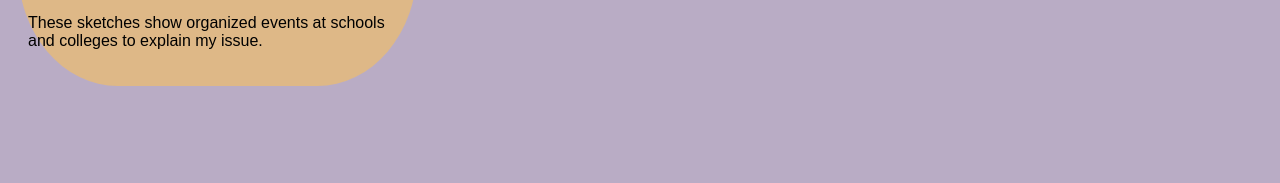
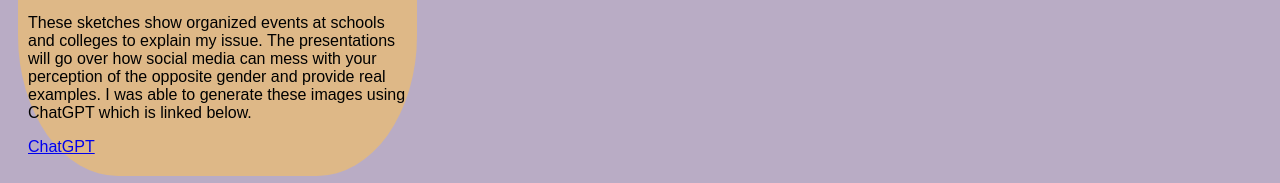
Before and after one commit to standridgezacharyc/standridgezacharyc.github.io, a plain HTML site: page index.html in a window 1280 px wide. Shown: the part 2285-2468 px from the top of the page. Before the commit the page ends 2381 px from the top, so only its background shows below. Drawn offline with Linux system fonts and the light colour scheme.

Commit message:
added credit and clarification

```diff
--- a/index.html
+++ b/index.html
@@ -31,8 +31,9 @@
     <a href="files/Sketches_DOC.pdf"><h3>Affinity Diagram</h3></a>
     <a href="files/Sketches_DOC.pdf"><img src="images/Sketches_IMG.png"></a>
     <p>
-    These sketches show organized events at schools and colleges to explain my issue.
+    These sketches show organized events at schools and colleges to explain my issue. The presentations will go over how social media can mess with your perception of the opposite gender and provide real examples. I was able to generate these images using ChatGPT which is linked below.
     </p>
+    <a href="https://chatgpt.com/">ChatGPT</a>
     </section>
 </body>
 </html>
```
